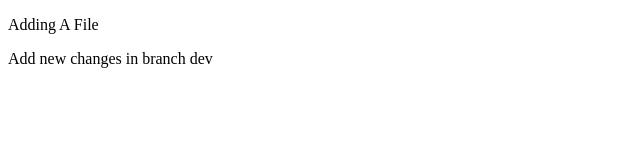
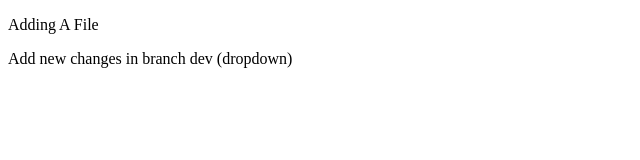
Before and after one commit to ShubhamBorate4395/sampleRepo, a plain HTML site: page index.html in a window 1280 px wide. Shown: the full height of the page, 0-640 px from the left. Drawn offline with Linux system fonts and the light colour scheme.

```diff
--- a/index.html
+++ b/index.html
@@ -7,6 +7,6 @@
   </head>
   <body>
     <p>Adding A File</p>
-    <p>Add new changes in branch dev</p>
+    <p>Add new changes in branch dev (dropdown)</p>
   </body>
 </html>
```
